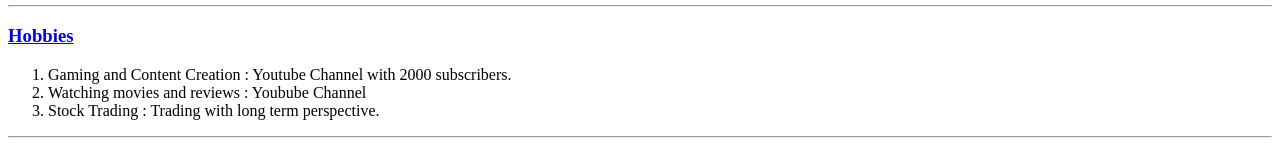
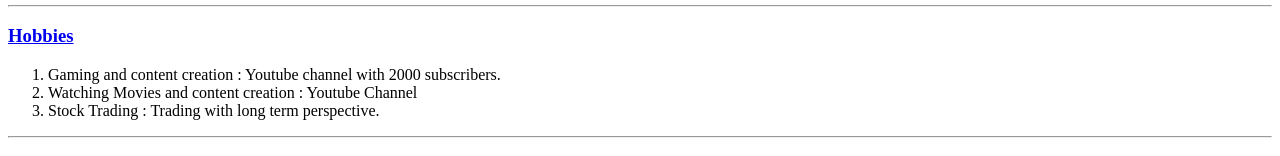
Before and after one commit to ptalande/cv, a plain HTML site: page index.html in a window 1280 px wide. Shown: the part 721-877 px from the top of the page. Drawn offline with Linux system fonts and the light colour scheme.

Commit message:
Update index.html

```diff
--- a/index.html
+++ b/index.html
@@ -78,8 +78,8 @@
   <hr />
   <h3><a href="hobbies.html">Hobbies</a></h3>
   <ol>
-    <li>Gaming and Content Creation : Youtube Channel with 2000 subscribers.</li>
-    <li>Watching movies and reviews : Youbube Channel</li>
+    <li>Gaming and content creation : Youtube channel with 2000 subscribers.</li>
+    <li>Watching Movies and content creation : Youtube Channel</li>
     <li>Stock Trading : Trading with long term perspective.</li>
   </ol>
   <hr />
```
